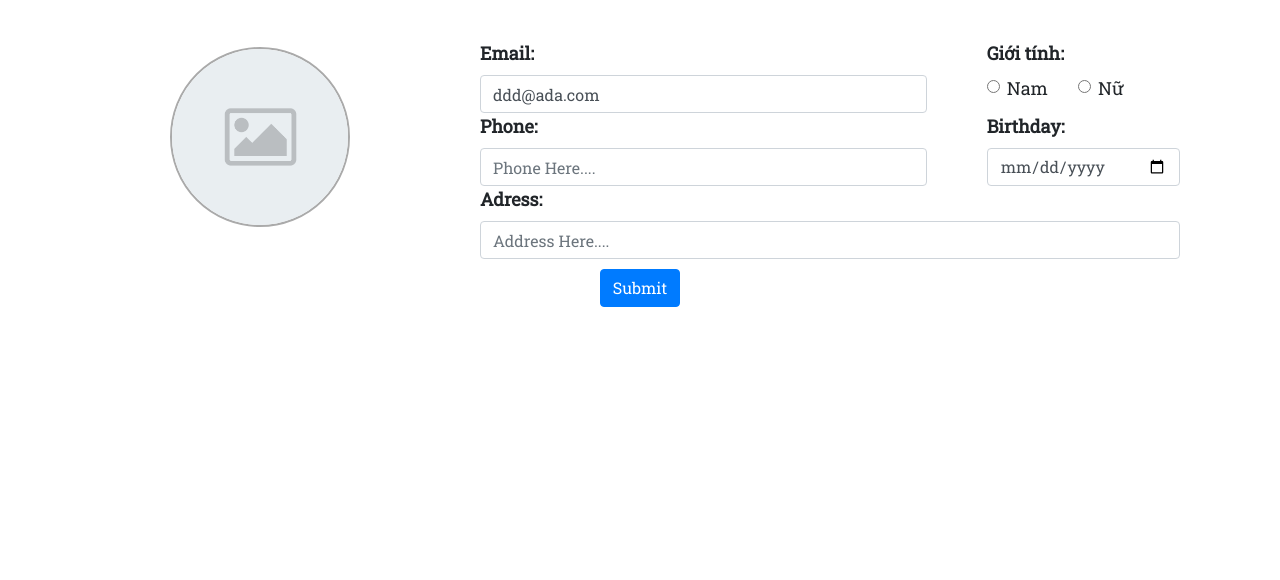
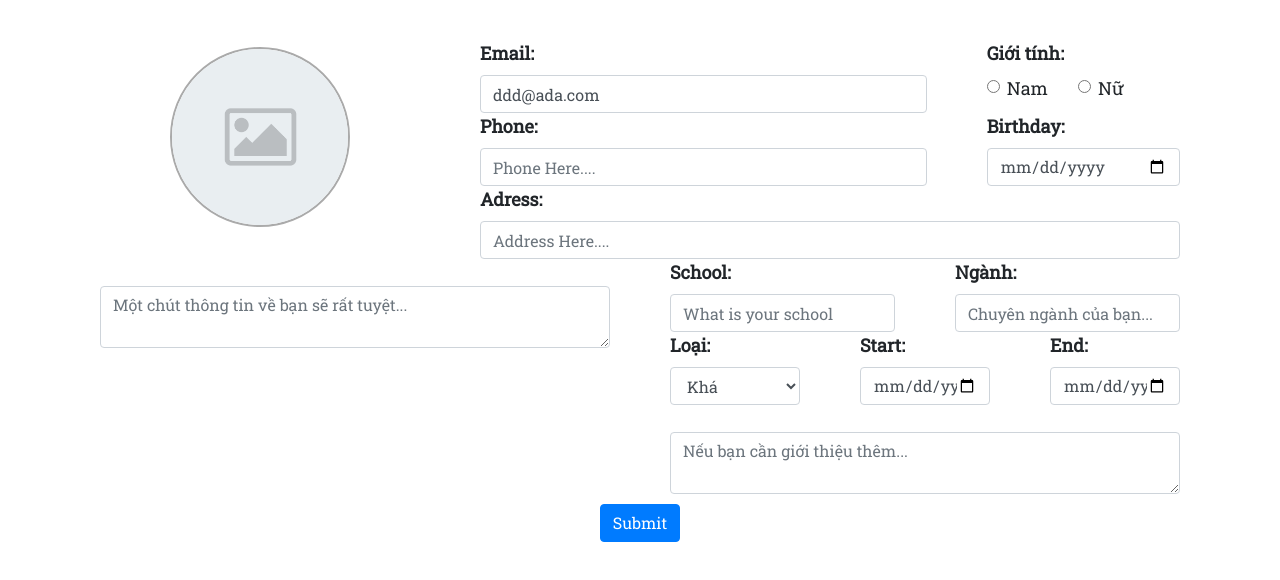
Before and after one commit to Duc-Developer/my-portfolio, a React (Create React App) app: page / in a window 1280 px wide. Shown: the top 580 px of the page. Built offline with nearby package versions, Linux system fonts and the light colour scheme.

Commit message:
create Education Form

```diff
--- /dev/null
+++ b/src/features/EducationForm/index.jsx
@@ -0,0 +1,81 @@
+import React from 'react';
+import { Row, Col } from 'reactstrap';
+import TextFieldController from '../../components/Fields/TextFieldController';
+import SelectMultiController from '../../components/Fields/SelectMultiController';
+
+export default function EducationForm(props) {
+
+    const { control, errors } = props;
+    return <div className="education-form">
+        <Row>
+            <Col xs="12" lg="6">
+                <TextFieldController
+                    name="school"
+                    lableName="School:"
+                    type="text"
+                    id="inputSchool"
+                    placeholder="What is your school"
+                    rules={{
+                        required: { value: true, message: "School là bắt buộc." },
+                    }}
+                    errors={errors}
+                    control={control} />
+            </Col>
+            <Col xs="12" lg="6">
+                <TextFieldController
+                    name="specialize"
+                    lableName="Ngành:"
+                    type="text"
+                    id="inputSpecialize"
+                    placeholder="Chuyên ngành của bạn..."
+                    control={control} />
+            </Col>
+        </Row>
+        <Row>
+            <Col xs="12" lg="4">
+                <SelectMultiController
+                control={control}
+                errors={errors}
+                name="rating"
+                lableName="Loại:"
+                listSelect={[
+                    "Kém", "Trung bình", "Khá", "Giỏi", "Xuất sắc"
+                ]}
+                rules={{required: {
+                    value: true,
+                    message: "Thiếu hạng!"
+                }}}
+                />
+            </Col>
+            <Col xs="12" lg="4">
+                <TextFieldController
+                    name="timeStart"
+                    lableName="Start:"
+                    type="date"
+                    id="inputTimeStart"
+                    placeholder="TimeStart Here...."
+                    control={control} />
+            </Col>
+            <Col xs="12" lg="4">
+                <TextFieldController
+                    name="timeEnd"
+                    lableName="End:"
+                    type="date"
+                    id="inputTimeEnd"
+                    placeholder="TimeEnd Here...."
+                    control={control} />
+            </Col>
+        </Row>
+        <Row>
+            <Col xs="12">
+            <TextFieldController
+                        type="textarea"
+                        control={control}
+                        name="moreInformation"
+                        id="moreInformation"
+                        placeholder="Nếu bạn cần giới thiệu thêm..."
+                        />
+            </Col>
+        </Row>
+    </div>
+}
--- a/src/features/ProfileForm/index.jsx
+++ b/src/features/ProfileForm/index.jsx
@@ -7,6 +7,8 @@ import { useState } from 'react';
 import FileController from '../../components/Fields/FileController';
 import { useRef } from 'react';
 import ContactForm from '../ContactForm';
+import TextFieldController from '../../components/Fields/TextFieldController';
+import EducationForm from '../EducationForm';
 
 const defaultValues = {
     email: "ddd@ada.com",
@@ -14,7 +16,8 @@ const defaultValues = {
     address: "",
     avatar: {},
     birthday: "",
-    gender: "male"
+    gender: "male",
+    rating: "Khá"
 }
 
 export default function ProfileForm() {
@@ -61,6 +64,27 @@ export default function ProfileForm() {
                     </Col>
                 </Row>
                 <Row>
+                    <Col xs="12" lg="6">
+                        <TextFieldController
+                        type="textarea"
+                        control={control}
+                        errors={{}}
+                        rules={{}}
+                        name="about"
+                        id="text-about"
+                        placeholder="Một chút thông tin về bạn sẽ rất tuyệt..."
+                        />
+                    </Col>
+                    <Col xs="12" lg="6">
+                        <EducationForm
+                        control={control}
+                        errors={errors}
+                        />
+                    </Col>
+                </Row>
+
+
+                <Row>
                     <Col className="submit-button-wrap" xs="12">
                         <Button
                             color="primary"
```
